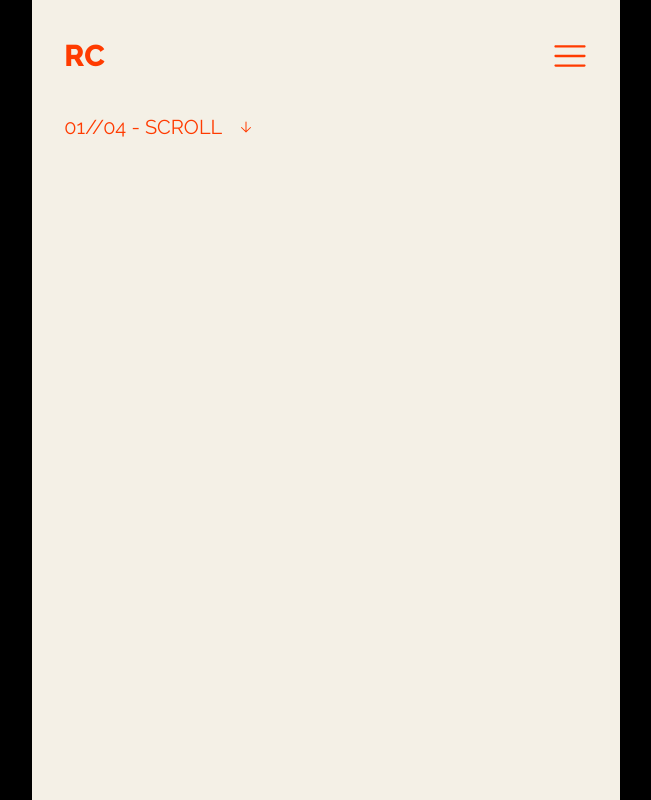
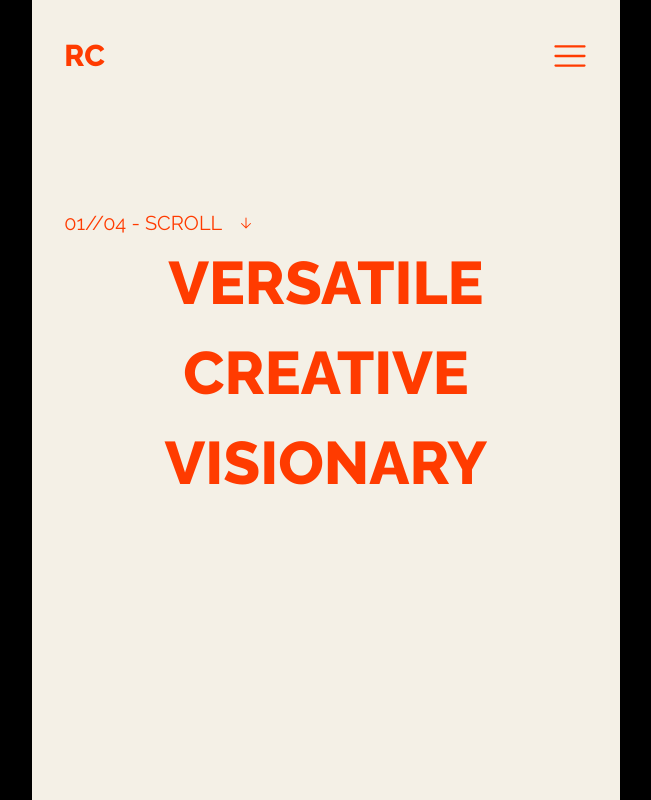
Before and after one commit to therahulchaurasia/portfolio, a Next.js app: page / in a window 1280 px wide. Shown: the whole page, without its empty margins (314-965 px from the left). Built offline with nearby package versions, Linux system fonts and the light colour scheme.

Commit message:
New commit

```diff
--- a/src/pages/index.tsx
+++ b/src/pages/index.tsx
@@ -7,6 +7,7 @@ import {
   Heading,
   Icon,
   Spacer,
+  Stack,
   Text,
 } from "@chakra-ui/react"
 import Head from "next/head"
@@ -32,7 +33,7 @@ export default function Home() {
         <link rel="icon" href="/favicon.ico" />
       </Head>
       <MainLayout bg={"brand.100"} color={"brand.300"}>
-        <HStack h={28}>
+        <HStack h={28} mb={24}>
           <Heading fontSize={"3xl"} fontWeight={"extrabold"}>
             RC
           </Heading>
@@ -56,6 +57,33 @@ export default function Home() {
             }}
           />
         </Flex>
+        <Flex flexDirection={"column"}>
+          <Text
+            fontSize={"6xl"}
+            textTransform={"uppercase"}
+            fontWeight={"extrabold"}
+            mx={"auto"}
+            display={"inline-block"}
+          >
+            Versatile
+          </Text>
+          <Text
+            fontSize={"6xl"}
+            textTransform={"uppercase"}
+            fontWeight={"extrabold"}
+            mx={"auto"}
+          >
+            Creative
+          </Text>
+          <Text
+            fontSize={"6xl"}
+            textTransform={"uppercase"}
+            fontWeight={"extrabold"}
+            mx={"auto"}
+          >
+            Visionary
+          </Text>
+        </Flex>
       </MainLayout>
     </>
   )
```
